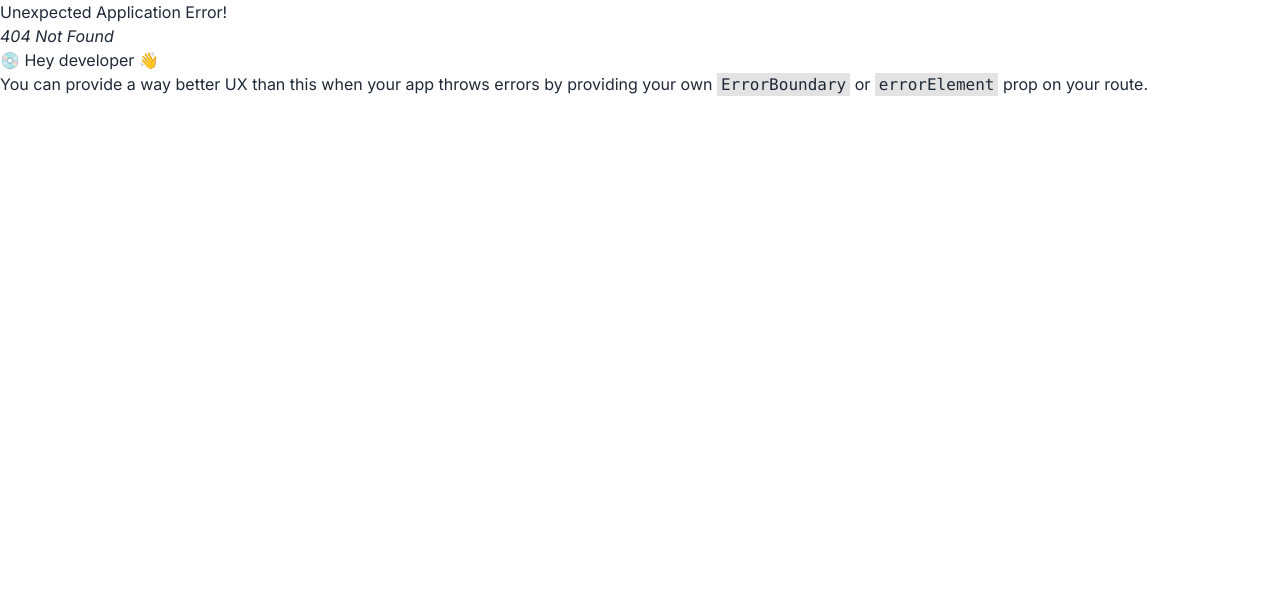
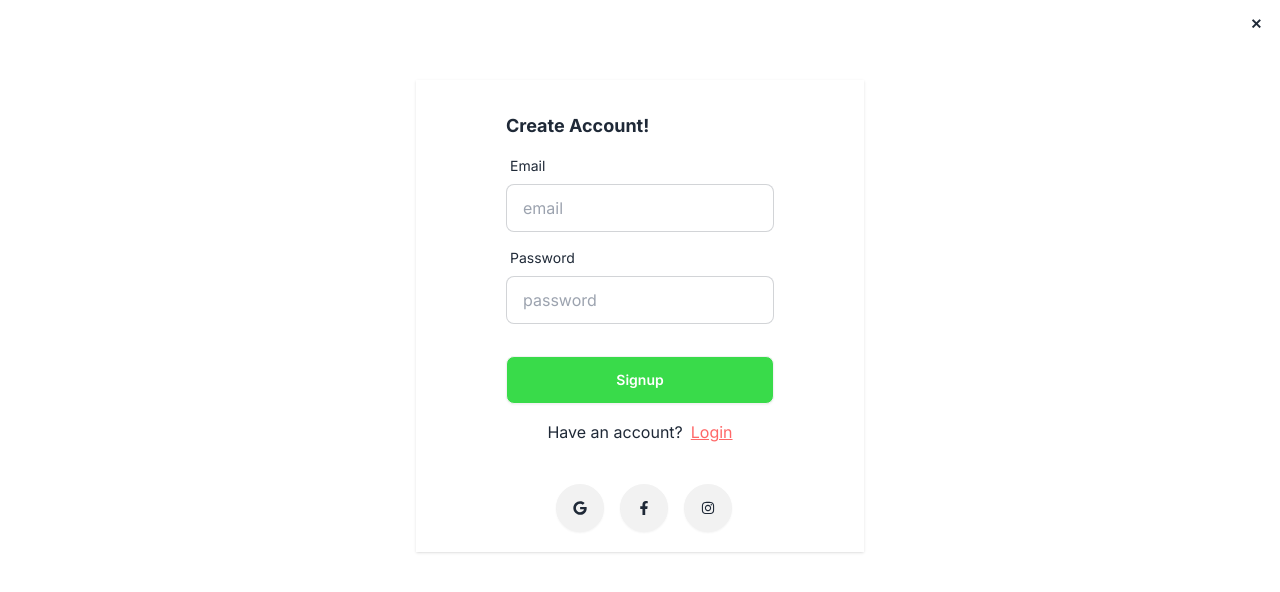
Before and after one commit to venuchilukala/QuickBite, a React (Vite) app in the folder client/: page /signup in a window 1280 px wide. Before the commit this address had no page. Shown: the top 592 px of the page. Built offline with nearby package versions, Linux system fonts and the light colour scheme.

Commit message:
Added Login and Signup Page

```diff
--- a/client/package.json
+++ b/client/package.json
@@ -10,10 +10,12 @@
     "preview": "vite preview"
   },
   "dependencies": {
+    "firebase": "^10.14.1",
     "localforage": "^1.10.0",
     "match-sorter": "^7.0.0",
     "react": "^18.3.1",
     "react-dom": "^18.3.1",
+    "react-hook-form": "^7.53.1",
     "react-icons": "^5.3.0",
     "react-router-dom": "^6.27.0",
     "react-slick": "^0.30.2",
--- /dev/null
+++ b/client/src/components/Modal.jsx
@@ -0,0 +1,104 @@
+import React from "react";
+import { FaFacebookF, FaGoogle, FaInstagram } from "react-icons/fa";
+import { Link } from "react-router-dom";
+import { useForm } from "react-hook-form";
+
+const Modal = () => {
+  const {
+    register,
+    handleSubmit,
+    formState: { errors },
+  } = useForm();
+
+  const onSubmit = (data) => console.log(data);
+
+  return (
+    <dialog id="my_modal_5" className="modal modal-middle sm:modal-middle">
+      <div className="modal-box">
+        <div className="modal-action flex flex-col justify-center mt-0">
+          <form
+            onSubmit={handleSubmit(onSubmit)}
+            className="card-body"
+            method="dialog"
+          >
+            <h3 className="font-bold text-lg">Please Login!</h3>
+
+            {/* Email */}
+            <div className="form-control">
+              <label className="label">
+                <span className="label-text">Email</span>
+              </label>
+              <input
+                type="email"
+                placeholder="email"
+                className="input input-bordered"
+                {...register("email")}
+              />
+            </div>
+
+            {/* Password */}
+            <div className="form-control">
+              <label className="label">
+                <span className="label-text">Password</span>
+              </label>
+              <input
+                type="password"
+                placeholder="password"
+                className="input input-bordered"
+                {...register("password")}
+              />
+              <label className="label mt-1">
+                <a href="#" className="label-text-alt link link-hover">
+                  Forgot password?
+                </a>
+              </label>
+            </div>
+
+            {/* Error Message */}
+
+            {/* Login Button */}
+            <div className="form-control mt-6">
+              <input
+                type="submit"
+                value="Login"
+                className="btn bg-green text-white"
+              />
+            </div>
+            <p className="text-center my-2">
+              {" "}
+              Don't have an account?
+              <Link
+                to="/signup"
+                className="underline text-center text-red ml-2"
+              >
+                Signup Now
+              </Link>
+            </p>
+            <button
+              htmlFor="my_modal_5"
+              onClick={() => document.getElementById("my_modal_5").close()}
+              className="btn btn-sm btn-circle btn-ghost absolute right-2 top-2"
+            >
+              ✕
+            </button>
+          </form>
+
+          {/* Social Login Options */}
+          <div className="text-center space-x-4 mb-5">
+            <button className="btn btn-circle hover:bg-green hover:text-white">
+              <FaGoogle />
+            </button>
+            <button className="btn btn-circle hover:bg-green hover:text-white">
+              <FaFacebookF />
+            </button>
+            <button className="btn btn-circle hover:bg-green hover:text-white">
+              <FaInstagram />
+            </button>
+          </div>
+        </div>
+      </div>
+    </dialog>
+  );
+};
+
+export default Modal;
--- a/client/src/components/Navbar.jsx
+++ b/client/src/components/Navbar.jsx
@@ -1,6 +1,9 @@
 import React, { useEffect, useState } from "react";
 import logo from "/logo.png";
-import { BiPhoneCall } from "react-icons/bi";
+import { FaRegUser } from "react-icons/fa";
+import Modal from "./Modal";
+
+
 const Navbar = () => {
   const [isSticky, setSticky] = useState(false);
 
@@ -64,7 +67,13 @@
 
   return (
     <header className="container max-w-screen-2xl mx-auto fixed top-0 left-0 right-0 transition-all duration-300 ease-in-out">
-      <div className={`navbar xl:px-24 ${isSticky ? 'shadow-md bg-base-100 transition-all duration-300 ease-in-out':''}`}>
+      <div
+        className={`navbar xl:px-24 ${
+          isSticky
+            ? "shadow-md bg-base-100 transition-all duration-300 ease-in-out"
+            : ""
+        }`}
+      >
         <div className="navbar-start">
           <div className="dropdown">
             <div tabIndex={0} role="button" className="btn btn-ghost lg:hidden">
@@ -141,9 +150,13 @@
           </div>
 
           {/* btn */}
-          <a className="btn bg-green text-white rounded-full flex items-center px-6 gap-2">
-            <BiPhoneCall /> Contact
-          </a>
+          <button
+            className="btn bg-green text-white rounded-full flex items-center px-6 gap-2"
+            onClick={() => document.getElementById("my_modal_5").showModal()}
+          >
+            <FaRegUser /> Login
+          </button>
+          <Modal/>
         </div>
       </div>
     </header>
--- /dev/null
+++ b/client/src/components/Signup.jsx
@@ -0,0 +1,102 @@
+import React from "react";
+import { FaFacebookF, FaGoogle, FaInstagram } from "react-icons/fa";
+import { Link } from "react-router-dom";
+import { useForm } from "react-hook-form";
+import Modal from "./Modal";
+
+const Signup = () => {
+  const {
+    register,
+    handleSubmit,
+    formState: { errors },
+  } = useForm();
+
+  const onSubmit = (data) => console.log(data);
+
+  return (
+    <div className="max-w-md bg-white shadow w-full mx-auto flex items-center justify-center my-20">
+      <div className="modal-action flex flex-col justify-center mt-0">
+        <form
+          onSubmit={handleSubmit(onSubmit)}
+          className="card-body"
+          method="dialog"
+        >
+          <h3 className="font-bold text-lg">Create Account!</h3>
+
+          {/* Email */}
+          <div className="form-control">
+            <label className="label">
+              <span className="label-text">Email</span>
+            </label>
+            <input
+              type="email"
+              placeholder="email"
+              className="input input-bordered"
+              required
+              {...register("email")}
+            />
+          </div>
+
+          {/* Password */}
+          <div className="form-control">
+            <label className="label">
+              <span className="label-text">Password</span>
+            </label>
+            <input
+              type="password"
+              placeholder="password"
+              className="input input-bordered"
+              required
+              {...register("password")}
+            />
+            {/* <label className="label mt-1">
+              <a href="#" className="label-text-alt link link-hover">
+                Forgot password?
+              </a>
+            </label> */}
+          </div>
+
+          {/* Error Message */}
+
+          {/* Login Button */}
+          <div className="form-control mt-6">
+            <input
+              type="submit"
+              value="Signup"
+              className="btn bg-green text-white"
+            />
+          </div>
+          <p className="text-center my-2">
+            {" "}
+            Have an account?
+            <button className="underline text-center text-red ml-2" onClick={() => document.getElementById("my_modal_5").showModal()}>
+              Login
+            </button>
+          </p>
+          <Link to="/"
+              onClick={() => document.getElementById("my_modal_5").close()}
+              className="btn btn-sm btn-circle btn-ghost absolute right-2 top-2"
+            >
+              ✕
+            </Link>
+        </form>
+
+        {/* Social Login Options */}
+        <div className="text-center space-x-4 mb-5">
+          <button className="btn btn-circle hover:bg-green hover:text-white">
+            <FaGoogle />
+          </button>
+          <button className="btn btn-circle hover:bg-green hover:text-white">
+            <FaFacebookF />
+          </button>
+          <button className="btn btn-circle hover:bg-green hover:text-white">
+            <FaInstagram />
+          </button>
+        </div>
+      </div>
+      <Modal/>
+    </div>
+  );
+};
+
+export default Signup;
--- a/client/src/pages/shop/Menu.jsx
+++ b/client/src/pages/shop/Menu.jsx
@@ -88,7 +88,7 @@
     <div>
       {/* Menu Banner */}
       <div className="section-container bg-gradient-to-r from-[#FAFAFA] from-0% to-[#FCFCFC] to-100%">
-        <div className="md:py-40 flex flex-col  justify-center items-center gap-8">
+        <div className="py-20 md:py-40 flex flex-col  justify-center items-center gap-8">
           {/* text */}
           <div className="text-center space-y-8 px-2 ">
             <h2 className="md:text-5xl text-4xl font-bold md:leading-snug leading-snug">
--- a/client/src/router/Router.jsx
+++ b/client/src/router/Router.jsx
@@ -2,6 +2,7 @@
 import Main from '../layout/Main';
 import Home from '../pages/home/Home';
 import Menu from '../pages/shop/Menu';
+import Signup from '../components/Signup';
 
 const router = createBrowserRouter([
     {
@@ -18,6 +19,10 @@
         }
       ]
     },
+    {
+      path : "/signup",
+      element : <Signup/>
+    }
   ]);
 
 export default router
```
Also changed, not shown: 1 other file (tests, documents, lock files or other folders).
